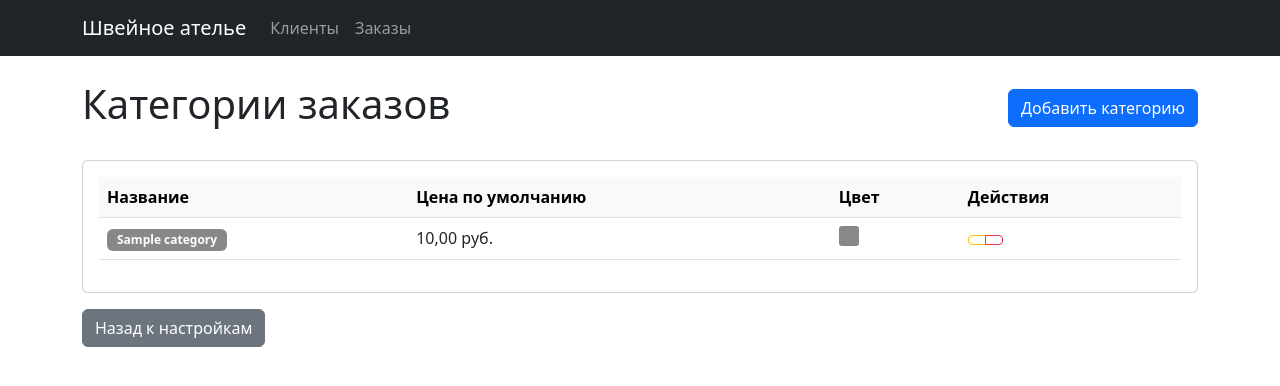
After one commit to zomblzum/sewing_atelier, a Django app: page /categories/ in a window 1280 px wide. The commit adds this page. Shown: the top 386 px of the page. Run offline with Django 5.2, Linux system fonts and the light colour scheme; tables that the repository leaves empty hold one stand-in row (values such as "Sample post").

Commit message:
категори и проверки

```diff
--- a/atelier/models.py
+++ b/atelier/models.py
@@ -10,6 +10,22 @@ class OrderStatus(models.Model):
     class Meta:
         verbose_name = "Статус заказа"
         verbose_name_plural = "Статусы заказов"
+
+    def __str__(self):
+        return self.name
+
+class Category(models.Model):
+    name = models.CharField(max_length=100, verbose_name="Название категории")
+    default_price = models.DecimalField(
+        max_digits=10,
+        decimal_places=2,
+        verbose_name="Цена по умолчанию"
+    )
+    color = models.CharField(max_length=7, default='#007bff', verbose_name="Цвет")
+
+    class Meta:
+        verbose_name = "Категория"
+        verbose_name_plural = "Категории"
 
     def __str__(self):
         return self.name
@@ -58,6 +74,13 @@ class Order(models.Model):
         blank=True,
         verbose_name="Статус"
     )
+    category = models.ForeignKey(
+        Category,
+        on_delete=models.SET_NULL,
+        null=True,
+        blank=True,
+        verbose_name="Категория"
+    )
     planned_date = models.DateField(null=True, blank=True, verbose_name="Планируемая дата")
     color = models.CharField(max_length=7, default='#007bff', verbose_name="Цвет в планере")
     created_at = models.DateTimeField(auto_now_add=True, verbose_name="Дата создания")
@@ -74,6 +97,14 @@ class Order(models.Model):
         return f"{self.title} ({self.status})"
 
     def save(self, *args, **kwargs):
+        # Если указана категория и цена не была изменена вручную, устанавливаем цену из категории
+        if self.category and not self._state.adding:
+            original = Order.objects.get(pk=self.pk)
+            if original.price == original.category.default_price if original.category else 0:
+                self.price = self.category.default_price
+        elif self.category and self._state.adding:
+            self.price = self.category.default_price
+
         if not self.status:
             default_status = OrderStatus.objects.filter(is_default=True).first()
             if default_status:
--- /dev/null
+++ b/atelier/templates/atelier/category_list.html
@@ -0,0 +1,93 @@
+{% extends 'base.html' %}
+
+{% block title %}Категории заказов{% endblock %}
+
+{% block content %}
+<div class="d-flex justify-content-between align-items-center mb-4">
+    <h1>Категории заказов</h1>
+    <a href="{% url 'category_create' %}" class="btn btn-primary">
+        <i class="fas fa-plus"></i> Добавить категорию
+    </a>
+</div>
+
+<div class="card">
+    <div class="card-body">
+        {% if categories %}
+        <div class="table-responsive">
+            <table class="table table-hover">
+                <thead class="table-light">
+                    <tr>
+                        <th>Название</th>
+                        <th>Цена по умолчанию</th>
+                        <th>Цвет</th>
+                        <th>Действия</th>
+                    </tr>
+                </thead>
+                <tbody>
+                    {% for category in categories %}
+                    <tr>
+                        <td>
+                            <span class="badge" style="background-color: {{ category.color }}; color: white; padding: 5px 10px;">
+                                {{ category.name }}
+                            </span>
+                        </td>
+                        <td>{{ category.default_price }} руб.</td>
+                        <td>
+                            <div style="width: 20px; height: 20px; background-color: {{ category.color }}; border-radius: 3px;"></div>
+                        </td>
+                        <td>
+                            <div class="btn-group btn-group-sm">
+                                <a href="{% url 'category_edit' pk=category.pk %}" class="btn btn-outline-warning">
+                                    <i class="fas fa-edit"></i>
+                                </a>
+                                <button type="button" class="btn btn-outline-danger"
+                                        data-bs-toggle="modal"
+                                        data-bs-target="#deleteModal{{ category.pk }}">
+                                    <i class="fas fa-trash"></i>
+                                </button>
+                            </div>
+
+                            <!-- Modal для подтверждения удаления -->
+                            <div class="modal fade" id="deleteModal{{ category.pk }}" tabindex="-1">
+                                <div class="modal-dialog">
+                                    <div class="modal-content">
+                                        <div class="modal-header">
+                                            <h5 class="modal-title">Подтверждение удаления</h5>
+                                            <button type="button" class="btn-close" data-bs-dismiss="modal"></button>
+                                        </div>
+                                        <div class="modal-body">
+                                            <p>Вы уверены, что хотите удалить категорию "{{ category.name }}"?</p>
+                                            <p class="text-danger">Это действие нельзя отменить.</p>
+                                        </div>
+                                        <div class="modal-footer">
+                                            <button type="button" class="btn btn-secondary" data-bs-dismiss="modal">Отмена</button>
+                                            <form method="post" action="{% url 'category_delete' pk=category.pk %}">
+                                                {% csrf_token %}
+                                                <button type="submit" class="btn btn-danger">Удалить</button>
+                                            </form>
+                                        </div>
+                                    </div>
+                                </div>
+                            </div>
+                        </td>
+                    </tr>
+                    {% endfor %}
+                </tbody>
+            </table>
+        </div>
+        {% else %}
+        <div class="text-center py-4">
+            <i class="fas fa-list fa-3x text-muted mb-3"></i>
+            <p class="text-muted">Категории еще не добавлены</p>
+            <a href="{% url 'category_create' %}" class="btn btn-primary">Добавить первую категорию</a>
+        </div>
+        {% endif %}
+    </div>
+</div>
+
+<div class="mt-3">
+    <a href="{% url 'planner_settings' %}" class="btn btn-secondary">
+        <i class="fas fa-arrow-left"></i> Назад к настройкам
+    </a>
+</div>
+{% endblock %}
--- a/atelier/urls.py
+++ b/atelier/urls.py
@@ -22,4 +22,9 @@ urlpatterns = [
     path('orders/<int:pk>/', views.order_detail, name='order_detail'),
     path('orders/<int:pk>/edit/', views.order_edit, name='order_edit'),
     path('orders/<int:pk>/delete/', views.order_delete, name='order_delete'),
+
+    path('categories/', views.category_list, name='category_list'),
+    path('categories/create/', views.category_create, name='category_create'),
+    path('categories/<int:pk>/edit/', views.category_edit, name='category_edit'),
+    path('categories/<int:pk>/delete/', views.category_delete, name='category_delete'),
 ]
--- a/atelier/views.py
+++ b/atelier/views.py
@@ -4,8 +4,8 @@ from django.utils import timezone
 from django.views.decorators.http import require_POST  # Добавьте эту строку
 from datetime import datetime, timedelta
 import json
-from .models import Customer, Order, OrderStatus, PlannerSettings
-from .forms import CustomerForm, OrderForm, OrderStatusForm, PlannerSettingsForm
+from .models import Customer, Order, OrderStatus, PlannerSettings, Category
+from .forms import CustomerForm, OrderForm, OrderStatusForm, PlannerSettingsForm, CategoryForm
 
 def index(request):
     planner_settings = PlannerSettings.objects.first()
@@ -53,9 +53,33 @@ def update_order_planning(request):
             data = json.loads(request.body)
             order_id = data.get('order_id')
             planned_date = data.get('planned_date')
-            order_in_day = data.get('order_in_day')  # новый параметр для порядка
+            order_in_day = data.get('order_in_day')
 
             order = Order.objects.get(id=order_id)
+            planner_settings = PlannerSettings.objects.first()
+
+            if not planner_settings:
+                planner_settings = PlannerSettings.objects.create()
+
+            # Проверяем, не превысит ли добавление заказа лимит дня
+            if planned_date:
+                day_orders = Order.objects.filter(planned_date=planned_date)
+                total_minutes = sum(o.planned_minutes for o in day_orders)
+
+                # Если заказ уже был в этом дне, вычитаем его время
+                if order.planned_date == planned_date:
+                    total_minutes -= order.planned_minutes
+
+                # Добавляем время текущего заказа
+                total_minutes += order.planned_minutes
+
+                # Проверяем лимит
+                day_minutes_limit = planner_settings.hours_per_day * 60
+                if total_minutes > day_minutes_limit:
+                    return JsonResponse({
+                        'success': False,
+                        'error': f'Превышен лимит времени в дне. Максимум: {day_minutes_limit} минут.'
+                    })
 
             if planned_date:
                 order.planned_date = planned_date
@@ -196,3 +220,44 @@ def order_delete(request, pk):
     order = get_object_or_404(Order, pk=pk)
     order.delete()
     return redirect('order_list')
+
+def category_list(request):
+    categories = Category.objects.all()
+    return render(request, 'atelier/category_list.html', {'categories': categories})
+
+def category_create(request):
+    if request.method == 'POST':
+        form = CategoryForm(request.POST)
+        if form.is_valid():
+            form.save()
+            return redirect('category_list')
+    else:
+        form = CategoryForm()
+    return render(request, 'atelier/category_form.html', {'form': form})
+
+def category_edit(request, pk):
+    category = get_object_or_404(Category, pk=pk)
+    if request.method == 'POST':
+        form = CategoryForm(request.POST, instance=category)
+        if form.is_valid():
+            form.save()
+            return redirect('category_list')
+    else:
+        form = CategoryForm(instance=category)
+    return render(request, 'atelier/category_form.html', {'form': form})
+
+def category_delete(request, pk):
+    category = get_object_or_404(Category, pk=pk)
+
+    if request.method == 'POST':
+        # Можно добавить дополнительную логику перед удалением
+        category.delete()
+        return redirect('category_list')
+
+    # Получаем количество заказов с этой категорией для отображения в подтверждении
+    orders_count = category.order_set.count()
+
+    return render(request, 'atelier/category_confirm_delete.html', {
+        'category': category,
+        'orders_count': orders_count
+    })
--- a/sewing_atelier/urls.py
+++ b/sewing_atelier/urls.py
@@ -17,6 +17,10 @@ urlpatterns = [
     path('orders/<int:pk>/edit/', views.order_edit, name='order_edit'),
     path('customers/<int:pk>/delete/', views.customer_delete, name='customer_delete'),
     path('orders/<int:pk>/delete/', views.order_delete, name='order_delete'),
+    path('categories/', views.category_list, name='category_list'),
+    path('categories/create/', views.category_create, name='category_create'),
+    path('categories/<int:pk>/edit/', views.category_edit, name='category_edit'),
+    path('categories/<int:pk>/delete/', views.category_delete, name='category_delete'),
 ]
 
 if settings.DEBUG:
```
Also changed, not shown: atelier/forms.py (+35 -4 lines), atelier/templates/atelier/category_confirm_delete.html (added, +88 -0 lines), atelier/templates/atelier/category_form.html (added, +92 -0 lines), atelier/templates/atelier/index.html (+60 -9 lines), atelier/templates/atelier/planner_settings.html (+11 -1 lines).
